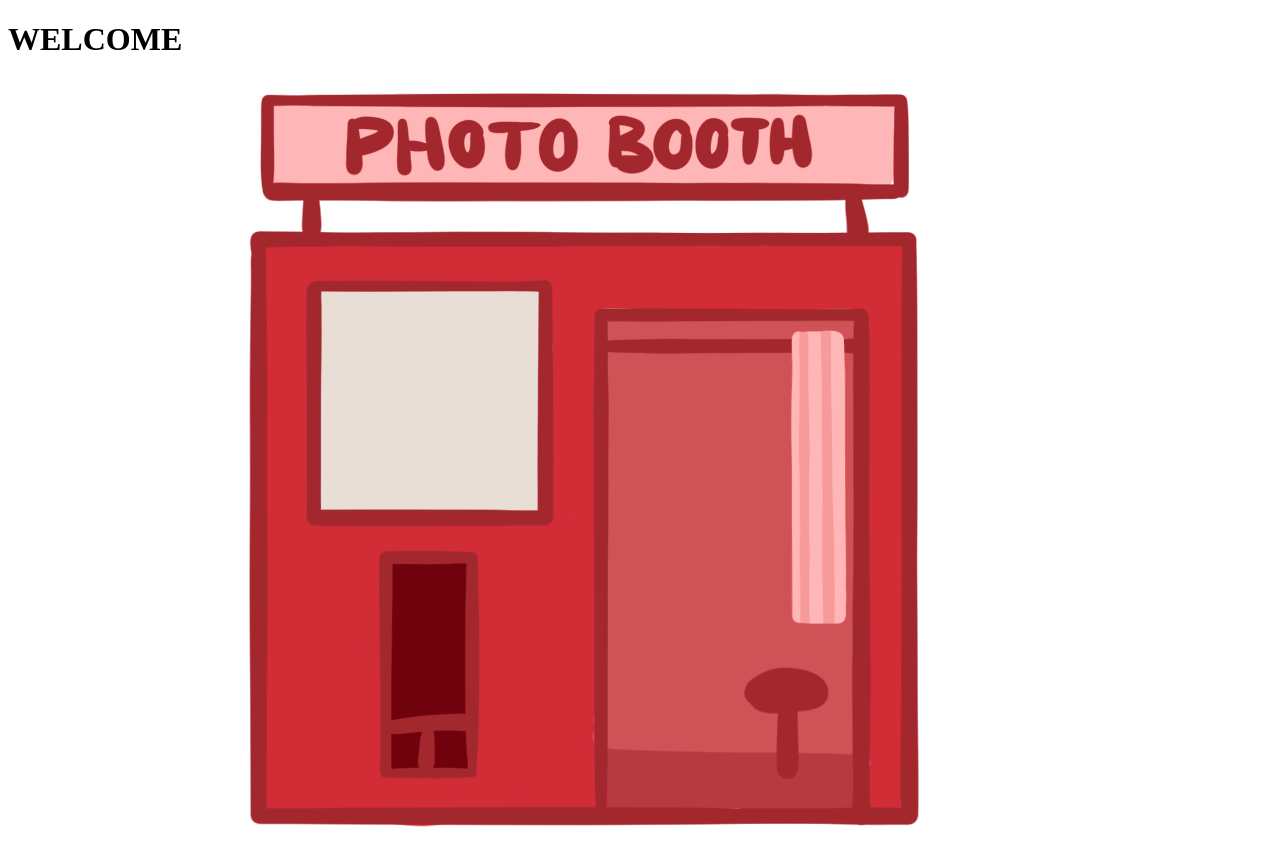
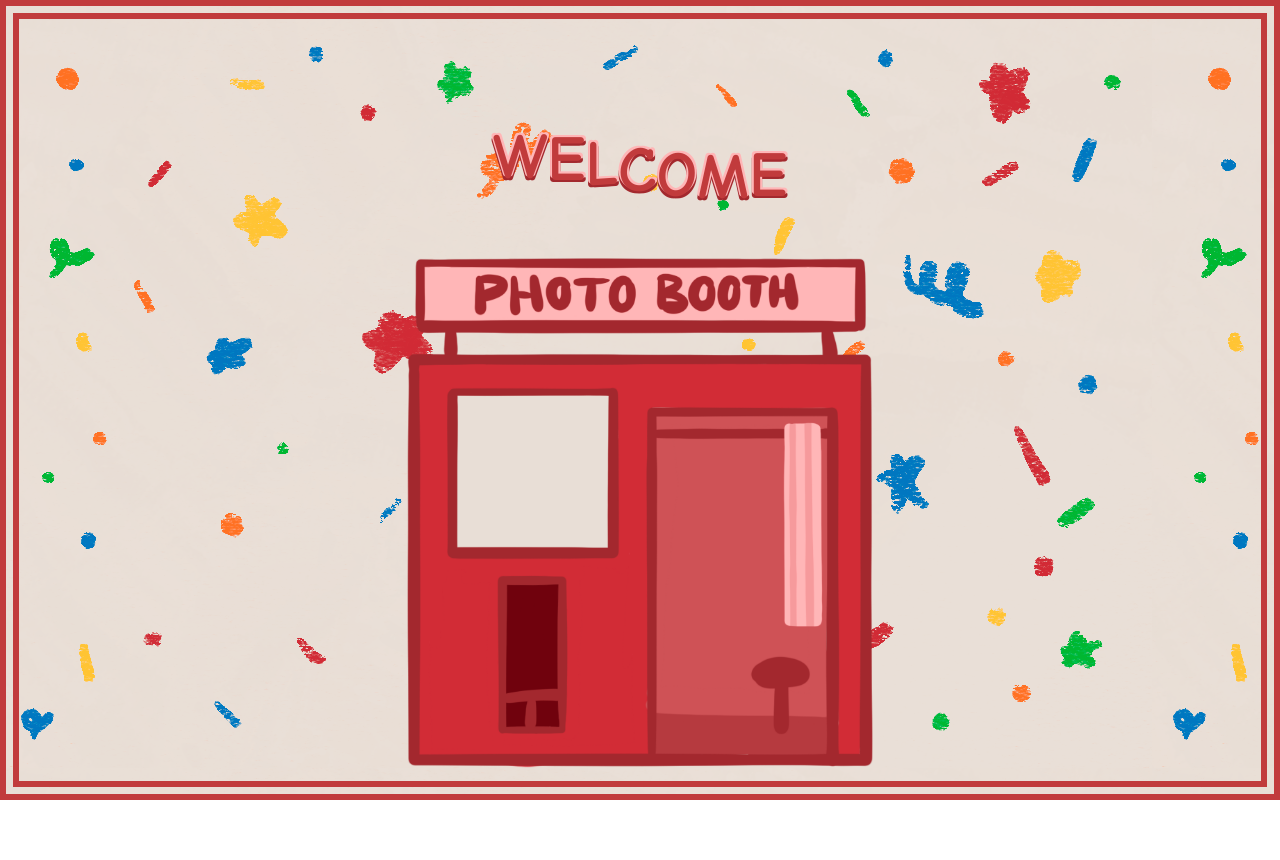
Before and after one commit to katiem1013/PhotoBooth, a website: page index.html in a window 1280 px wide. After the commit the page ends 800 px from the top, so only its background shows below. Drawn offline with Linux system fonts and the light colour scheme.

Commit message:
misnamed file

```diff
--- a/index.html
+++ b/index.html
@@ -4,7 +4,7 @@
         <meta charset="UTF-8">
         <title>Photobooth!</title>
 
-        <link href="/mainStyle.css" rel="stylesheet">
+        <link href="/index.css" rel="stylesheet">
 
     </head>
 
```
